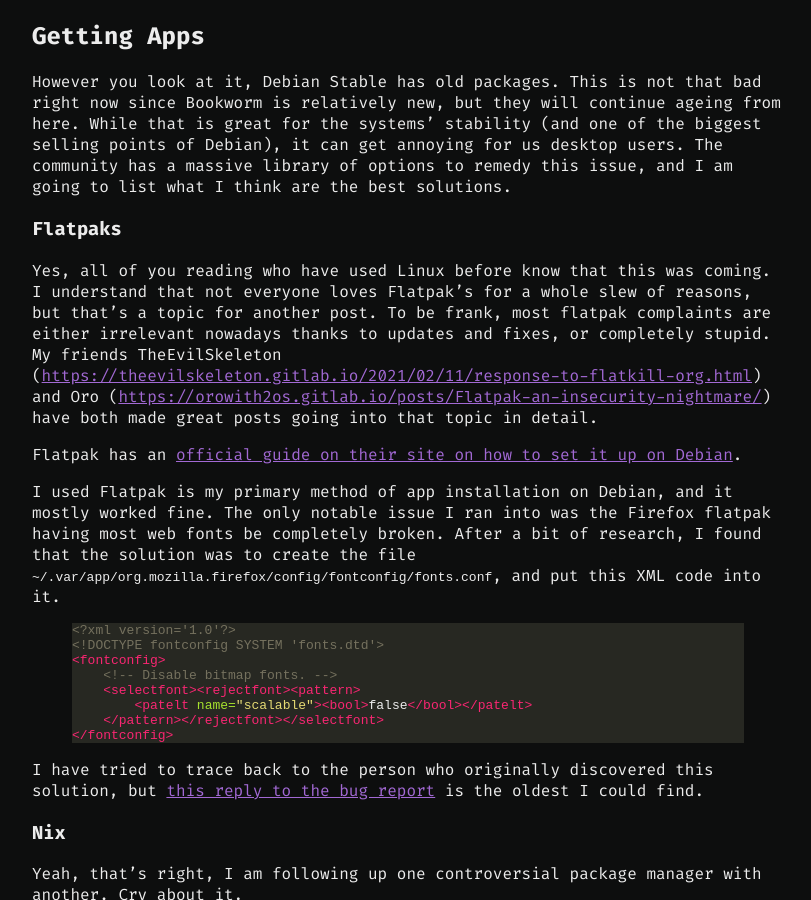
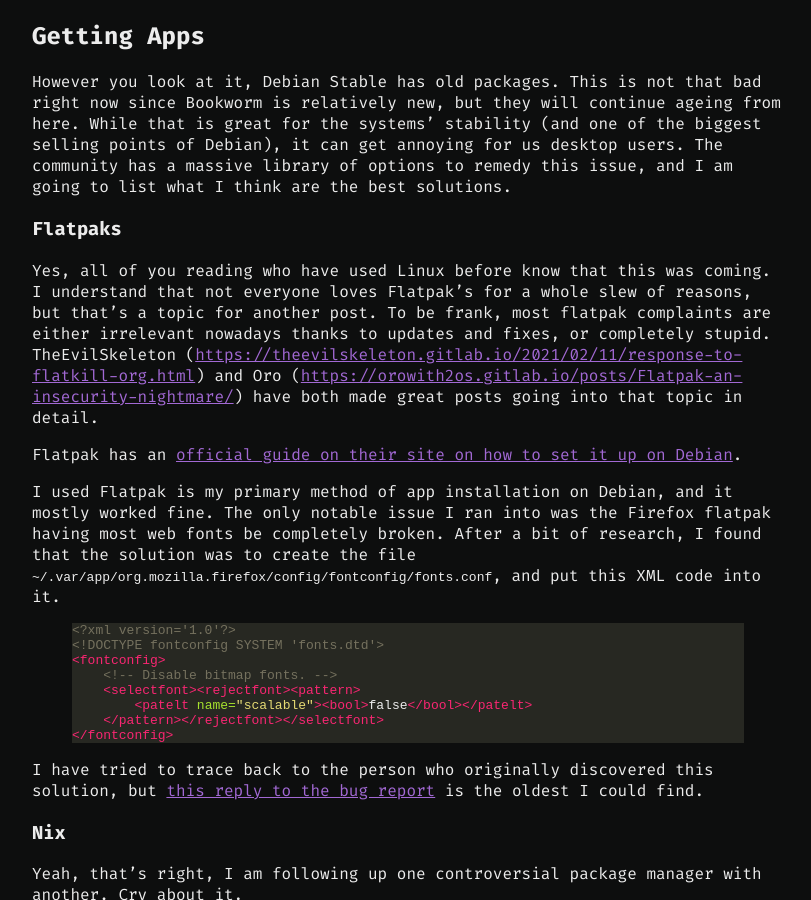
Before and after one commit to dajix350/dajix350.github.io, a Jekyll site: the page built from _posts/2023-9-28-debian.md, in a window 1280 px wide and 900 px high, scrolled down 2270 px. Shown: the whole window, without its empty margins (232-1043 px from the left). Built offline with Jekyll 4.4.1, drawn with Linux system fonts in a browser that asks for light colours; some of the changed text lies outside the part shown.

Commit message:
improvements

```diff
--- a/_layouts/post.html
+++ b/_layouts/post.html
@@ -2,6 +2,6 @@
 layout: default
 ---
 
-<p style="color: rgb(151, 151, 151);";">Dajix - {{ page.date | date_to_string | upcase }}</p>
+<p style="color: rgb(151, 151, 151);";">DAJIX - {{ page.date | date_to_string | upcase }}</p>
 <hr>
 {{ content }}
--- a/_posts/2023-9-28-debian.md
+++ b/_posts/2023-9-28-debian.md
@@ -58,7 +58,7 @@
 
 ### Flatpaks
 
-Yes, all of you reading who have used Linux before know that this was coming. I understand that not everyone loves Flatpak's for a whole slew of reasons, but that's a topic for another post. To be frank, most flatpak complaints are either irrelevant nowadays thanks to updates and fixes, or completely stupid. My friends TheEvilSkeleton ([https://theevilskeleton.gitlab.io/2021/02/11/response-to-flatkill-org.html](https://theevilskeleton.gitlab.io/2021/02/11/response-to-flatkill-org.html)) and Oro ([https://orowith2os.gitlab.io/posts/Flatpak-an-insecurity-nightmare/](https://orowith2os.gitlab.io/posts/Flatpak-an-insecurity-nightmare/)) have both made great posts going into that topic in detail.
+Yes, all of you reading who have used Linux before know that this was coming. I understand that not everyone loves Flatpak's for a whole slew of reasons, but that's a topic for another post. To be frank, most flatpak complaints are either irrelevant nowadays thanks to updates and fixes, or completely stupid. TheEvilSkeleton ([https://theevilskeleton.gitlab.io/2021/02/11/response-to-flatkill-org.html](https://theevilskeleton.gitlab.io/2021/02/11/response-to-flatkill-org.html)) and Oro ([https://orowith2os.gitlab.io/posts/Flatpak-an-insecurity-nightmare/](https://orowith2os.gitlab.io/posts/Flatpak-an-insecurity-nightmare/)) have both made great posts going into that topic in detail.
 
 Flatpak has an [official guide on their site on how to set it up on Debian](https://www.flatpak.org/setup/Debian).
 
```
Also changed, not shown: other parts of _posts/2023-9-28-debian.md (+1 -1 lines).
